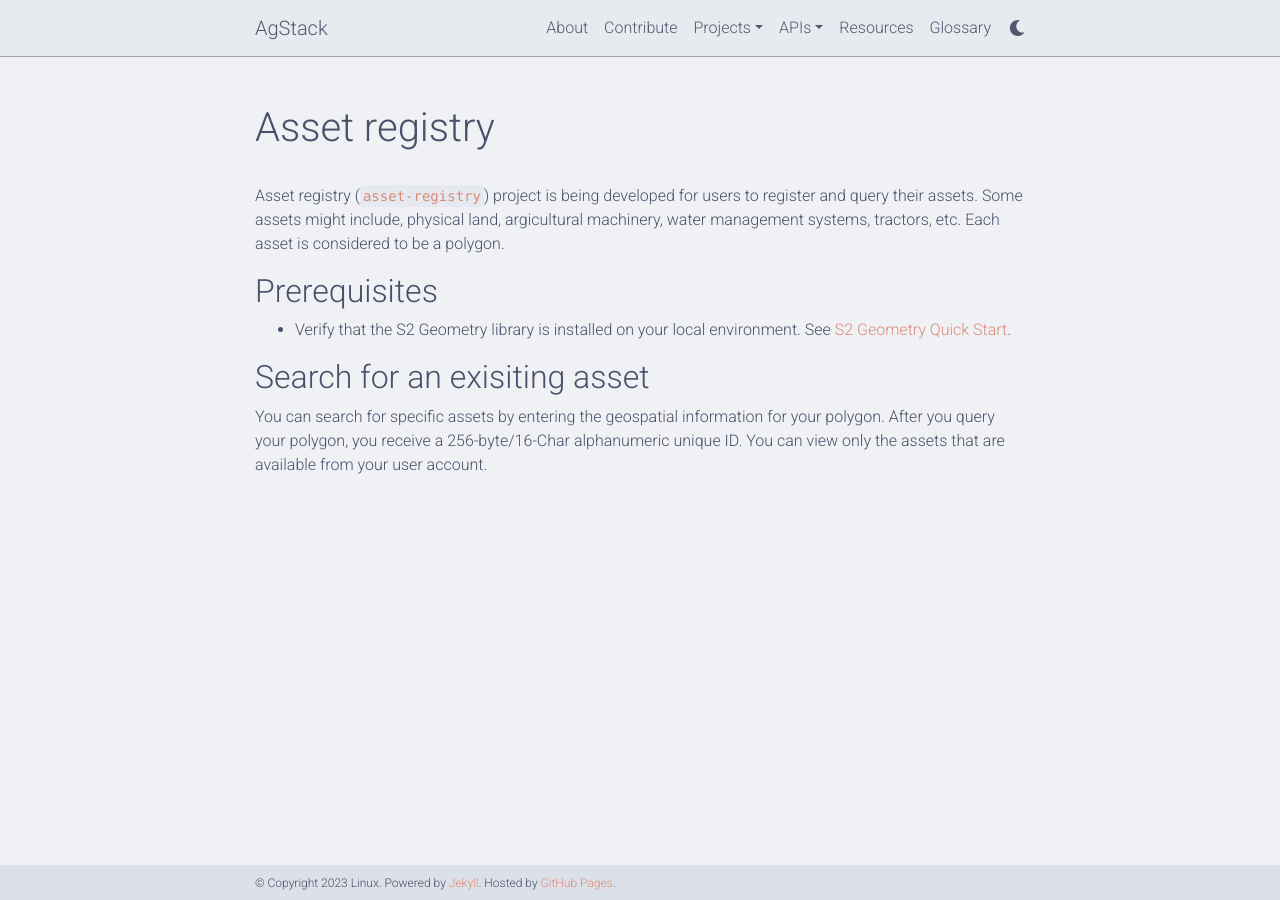
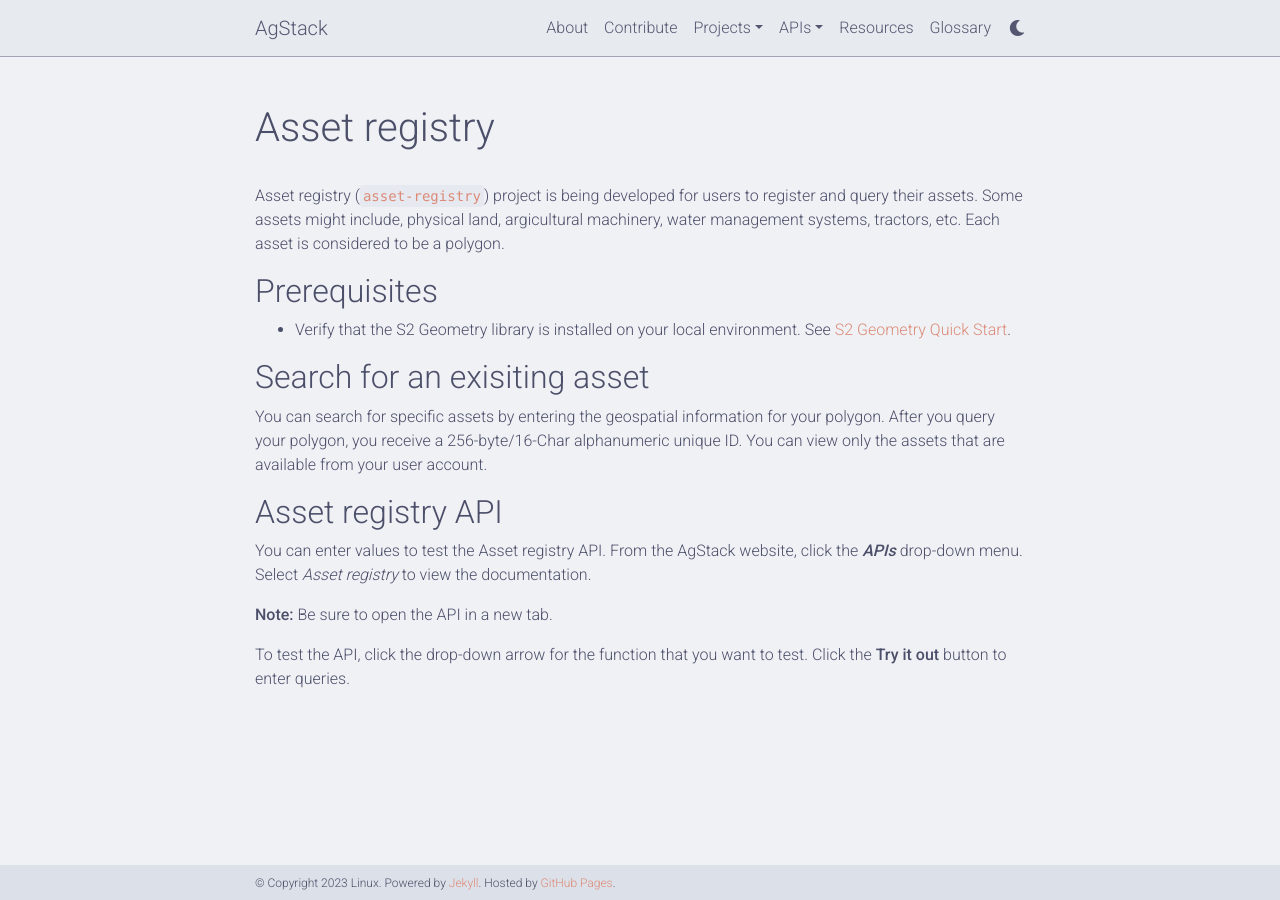
Before and after one commit to vmbrasseur/agstack-website, a Jekyll site: the page built from _pages/asset_registry.md, in a window 1280 px wide. Built offline with Jekyll 4.4.1, drawn with Linux system fonts in a browser that asks for light colours; comment, search, counter and statistics services are not loaded; a style sheet for code colours, icons or effects is not loaded.

Commit message:
Update asset_registry.md
Couple more changes

```diff
--- a/_pages/asset_registry.md
+++ b/_pages/asset_registry.md
@@ -29,3 +29,11 @@ You can search for specific assets by entering the geospatial information for yo
 
 
 <!--## Adding a new asset-->
+
+## Asset registry API
+
+You can enter values to test the Asset registry API. From the AgStack website, click the **_APIs_** drop-down menu. Select _Asset registry_ to view the documentation.
+
+**Note:** Be sure to open the API in a new tab.
+
+To test the API, click the drop-down arrow for the function that you want to test. Click the **Try it out** button to enter queries.
```
